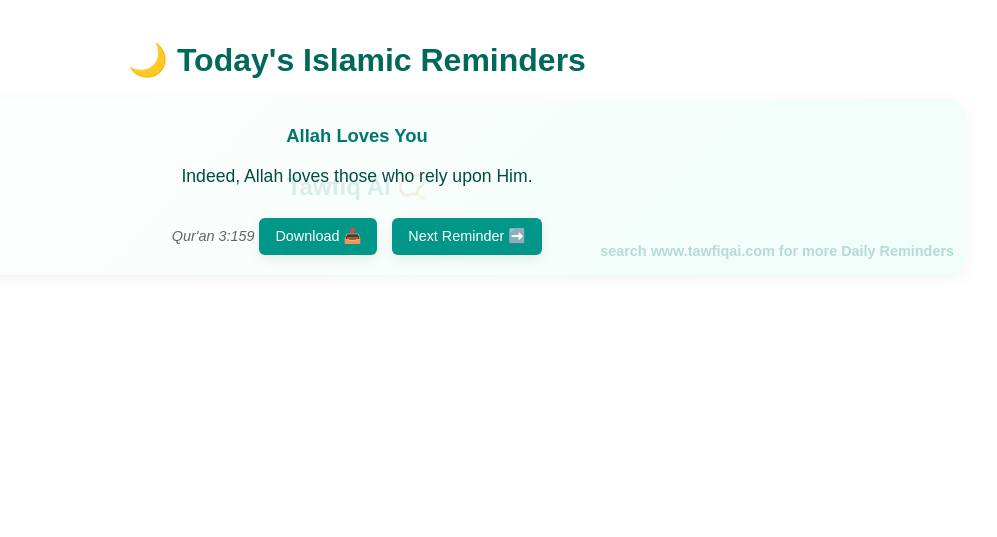
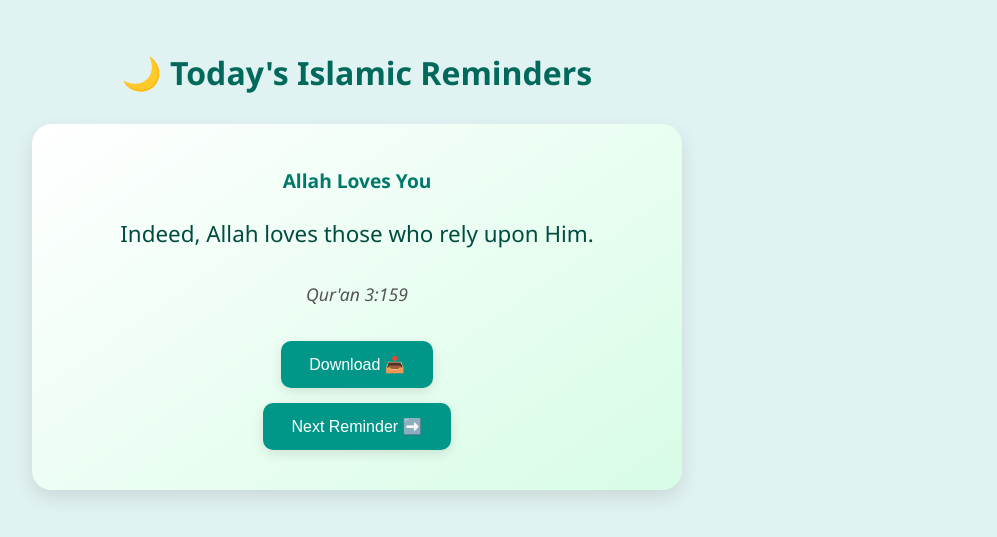
Before and after one commit to ABDULAFEEZ12/Tawfia-Ai, a Flask app: page /reminder in a window 1280 px wide. Shown: the top 537 px of the page, without its empty margins (283-1280 px from the left). Run offline with Flask 3, Linux system fonts and the light colour scheme.

Commit message:
Update reminder.html

```diff
--- a/templates/pages/reminder.html
+++ b/templates/pages/reminder.html
@@ -1,182 +1,137 @@
 <!DOCTYPE html>
 <html lang="en">
 <head>
-  <meta charset="UTF-8">
-  <title>Tawfiq AI - Daily Islamic Reminders</title>
-  <meta name="viewport" content="width=device-width, initial-scale=1.0">
+  <meta charset="UTF-8" />
+  <meta name="viewport" content="width=device-width, initial-scale=1.0" />
+  <title>Tawfiq AI - Islamic Reminders</title>
   <style>
     body {
-      font-family: 'Quicksand', sans-serif;
-      background-color: #ffffff;
-      padding: 20px;
+      font-family: 'Segoe UI', sans-serif;
+      background-color: #e0f2f1;
+      padding: 30px 20px;
+      margin: 0;
       text-align: center;
-      margin: 0;
+    }
+
+    h1 {
+      color: #00695c;
+      margin-bottom: 30px;
     }
 
     .reminder-box {
-      background: linear-gradient(135deg, #ffffff, #f0fdf9);
-      box-shadow: 0 4px 16px rgba(0, 0, 0, 0.05);
-      padding: 20px;
-      border-radius: 18px;
-      max-width: 95%;
-      margin: 20px auto;
-      font-size: 1.1rem;
+      background: linear-gradient(145deg, #ffffff, #d7fce6);
+      box-shadow: 0 8px 20px rgba(0, 0, 0, 0.1);
+      padding: 40px 25px;
+      border-radius: 20px;
+      max-width: 600px;
+      margin: auto;
+      font-size: 1.4rem;
       color: #004d40;
       line-height: 1.8;
-      position: relative;
-      overflow: hidden;
-      transition: transform 0.3s ease;
+      transition: all 0.3s ease;
+      min-height: 200px;
+      overflow-y: auto;
+      max-height: 450px;
+      display: none;
     }
 
-    .reminder-box:hover {
-      transform: scale(1.01);
-    }
-
-    .watermark {
-      position: absolute;
-      font-size: 0.9rem;
-      color: #00796b;
-      opacity: 0.25;
-      font-weight: bold;
-      pointer-events: none;
-      user-select: none;
-    }
-
-    .watermark-bottom {
-      bottom: 10px;
-      right: 12px;
-    }
-
-    .watermark-center {
-      top: 50%;
-      left: 50%;
-      transform: translate(-50%, -50%);
-      font-size: 1.5rem;
-      opacity: 0.12;
+    .reminder-box.active {
+      display: block;
     }
 
     .reminder-category {
-      display: block;
+      font-weight: bold;
+      font-size: 1.2rem;
       color: #00796b;
-      font-size: 1.15rem;
-      font-weight: 600;
-      margin-bottom: 8px;
-    }
-
-    .reminder-text {
-      color: #004d40;
-      font-size: 1.1rem;
-      margin-bottom: 8px;
+      margin-bottom: 15px;
     }
 
     .reminder-reference {
-      font-size: 0.9rem;
-      color: #666;
+      margin-top: 25px;
+      font-size: 1.1rem;
+      color: #555;
+      font-style: italic;
     }
 
-    button {
-      background-color: #009688;
-      color: #fff;
-      border: none;
-      padding: 10px 16px;
-      font-size: 0.9rem;
-      border-radius: 6px;
-      cursor: pointer;
-      box-shadow: 0 4px 12px rgba(0, 0, 0, 0.08);
-      transition: background-color 0.3s ease;
-      margin-top: 18px;
+    .button-group {
+      display: flex;
+      flex-direction: column;
+      align-items: center;
+      margin-top: 30px;
+      gap: 15px;
     }
 
-    button:hover {
-      background-color: #00796b;
+    button, .btn {
+      background-color: #009688;
+      color: white;
+      border: none;
+      padding: 14px 28px;
+      font-size: 1rem;
+      border-radius: 10px;
+      cursor: pointer;
+      text-decoration: none;
+      box-shadow: 0 4px 12px rgba(0, 0, 0, 0.1);
+      transition: background-color 0.3s ease;
     }
 
-    .no-print {
-      display: inline-block;
-    }
-
-    @media print {
-      .no-print {
-        display: none !important;
-      }
+    button:hover, .btn:hover {
+      background-color: #00796b;
     }
 
     @media (max-width: 480px) {
       .reminder-box {
-        padding: 18px 15px;
-        font-size: 1rem;
+        padding: 30px 18px;
+        font-size: 1.1rem;
       }
 
-      .reminder-category {
-        font-size: 1rem;
-      }
-
-      .reminder-text {
-        font-size: 1rem;
-      }
-
-      .reminder-reference {
-        font-size: 0.85rem;
-      }
-
-      .watermark-center {
-        font-size: 1.2rem;
+      button {
+        padding: 12px 24px;
       }
     }
   </style>
 </head>
 <body>
-  <h1 style="color:#00695c; margin-bottom: 20px;">🌙 Today's Islamic Reminders</h1>
+
+  <h1>🌙 Today's Islamic Reminders</h1>
 
   <div id="reminders-container">
     {% for reminder in reminders %}
-    <div class="reminder-box" id="reminder-{{ loop.index0 }}" style="{% if not loop.first %}display: none;{% endif %}">
-      <strong class="reminder-category">{{ reminder.category }}</strong>
+    <div class="reminder-box {% if loop.first %}active{% endif %}" id="reminder-{{ loop.index0 }}">
+      <div class="reminder-category">{{ reminder.category }}</div>
       <div class="reminder-text">{{ reminder.text }}</div>
-      <em class="reminder-reference">{{ reminder.reference }}</em>
+      <div class="reminder-reference">{{ reminder.reference }}</div>
 
-      <!-- Watermarks -->
-      <div class="watermark watermark-bottom">search www.tawfiqai.com for more Daily Reminders</div>
-      <div class="watermark watermark-center">Tawfiq AI 📿</div>
-
-      <!-- Download button -->
-      <button class="no-print" onclick="downloadReminder('reminder-{{ loop.index0 }}')">
-        Download 📥
-      </button>
-
-      {% if not loop.last %}
-      <button class="no-print" onclick="showNextReminder({{ loop.index0 }})" style="margin-left: 10px;">
-        Next Reminder ➡️
-      </button>
-      {% endif %}
+      <div class="button-group">
+        <button onclick="downloadReminder('reminder-{{ loop.index0 }}')">Download 📥</button>
+        {% if not loop.last %}
+        <button onclick="showNextReminder({{ loop.index0 }})">Next Reminder ➡️</button>
+        {% endif %}
+      </div>
     </div>
     {% endfor %}
   </div>
 
+  <!-- html2canvas for screenshot download -->
   <script src="https://cdnjs.cloudflare.com/ajax/libs/html2canvas/1.4.1/html2canvas.min.js"></script>
   <script>
+    function showNextReminder(currentIndex) {
+      const current = document.getElementById(`reminder-${currentIndex}`);
+      const next = document.getElementById(`reminder-${currentIndex + 1}`);
+      if (next) {
+        current.classList.remove('active');
+        next.classList.add('active');
+        window.scrollTo({ top: 0, behavior: 'smooth' });
+      }
+    }
+
     function downloadReminder(id) {
       const element = document.getElementById(id);
-      const buttons = element.querySelectorAll('.no-print');
-      buttons.forEach(btn => btn.style.display = 'none');
-
       html2canvas(element).then(canvas => {
         const link = document.createElement('a');
         link.download = `${id}_Tawfiq_Reminder.png`;
         link.href = canvas.toDataURL("image/png");
         link.click();
-        buttons.forEach(btn => btn.style.display = 'inline-block');
       });
-    }
-
-    function showNextReminder(currentIndex) {
-      const current = document.getElementById(`reminder-${currentIndex}`);
-      const next = document.getElementById(`reminder-${currentIndex + 1}`);
-      if (next) {
-        current.style.display = 'none';
-        next.style.display = 'block';
-        window.scrollTo({ top: 0, behavior: 'smooth' });
-      }
     }
   </script>
 </body>
```
